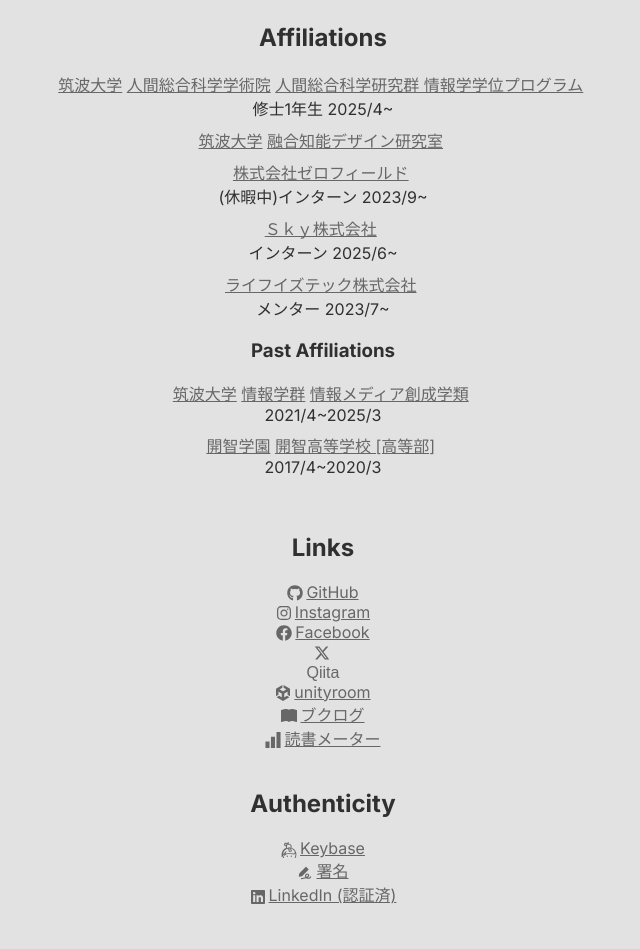
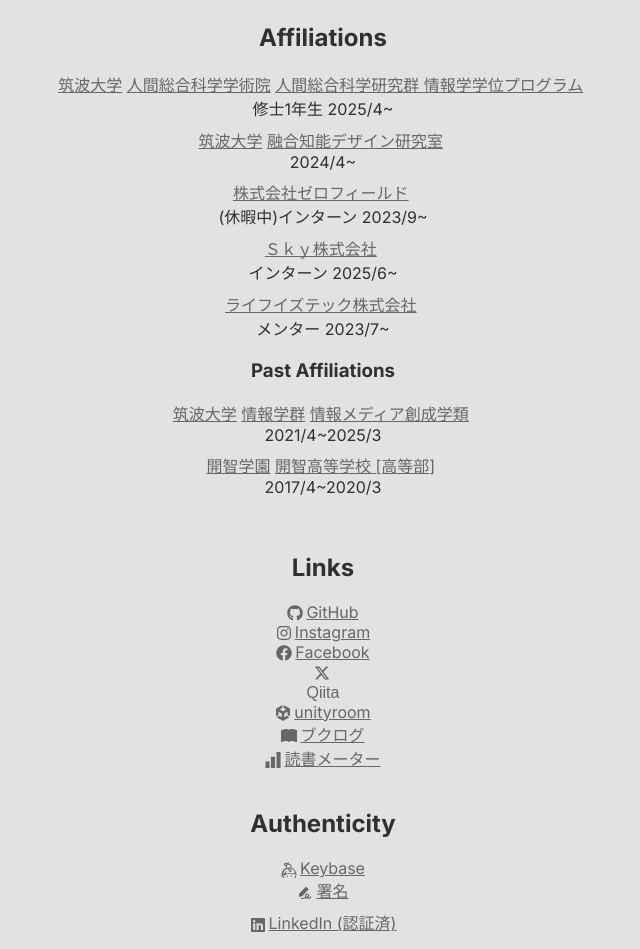
Before and after one commit to pictomo/pictomo.github.io, a Next.js app: page /ja in a window 1280 px wide. Shown: the part 880-1829 px from the top of the page, without its empty margins (317-957 px from the left). Built offline with nearby package versions, Linux system fonts and the light colour scheme; a web font is replaced by a local one.

Commit message:
feat: small changes

```diff
--- a/app/[locale]/home.tsx
+++ b/app/[locale]/home.tsx
@@ -43,12 +43,12 @@
           </Fragment>
         ))
       ) : (
-        <Fragment key={0}>
+        <>
           <a className={LinkStyle.link} href={main.link} target="_blank">
             {main.name}
           </a>
           &nbsp;
-        </Fragment>
+        </>
       )}
       {sub && (
         <>
@@ -192,6 +192,7 @@
                 link: "https://fusioncomplab.org",
               },
             ]}
+            sub="2024/4~"
           />
           <br />
           <span className={SpaceStyle.harf} />
@@ -411,6 +412,7 @@
           )}
         </a>
         <br />
+        <span className={SpaceStyle.harf} />
         <a
           className={LinkStyle.link}
           href="https://www.linkedin.com/in/pictomo"
```
